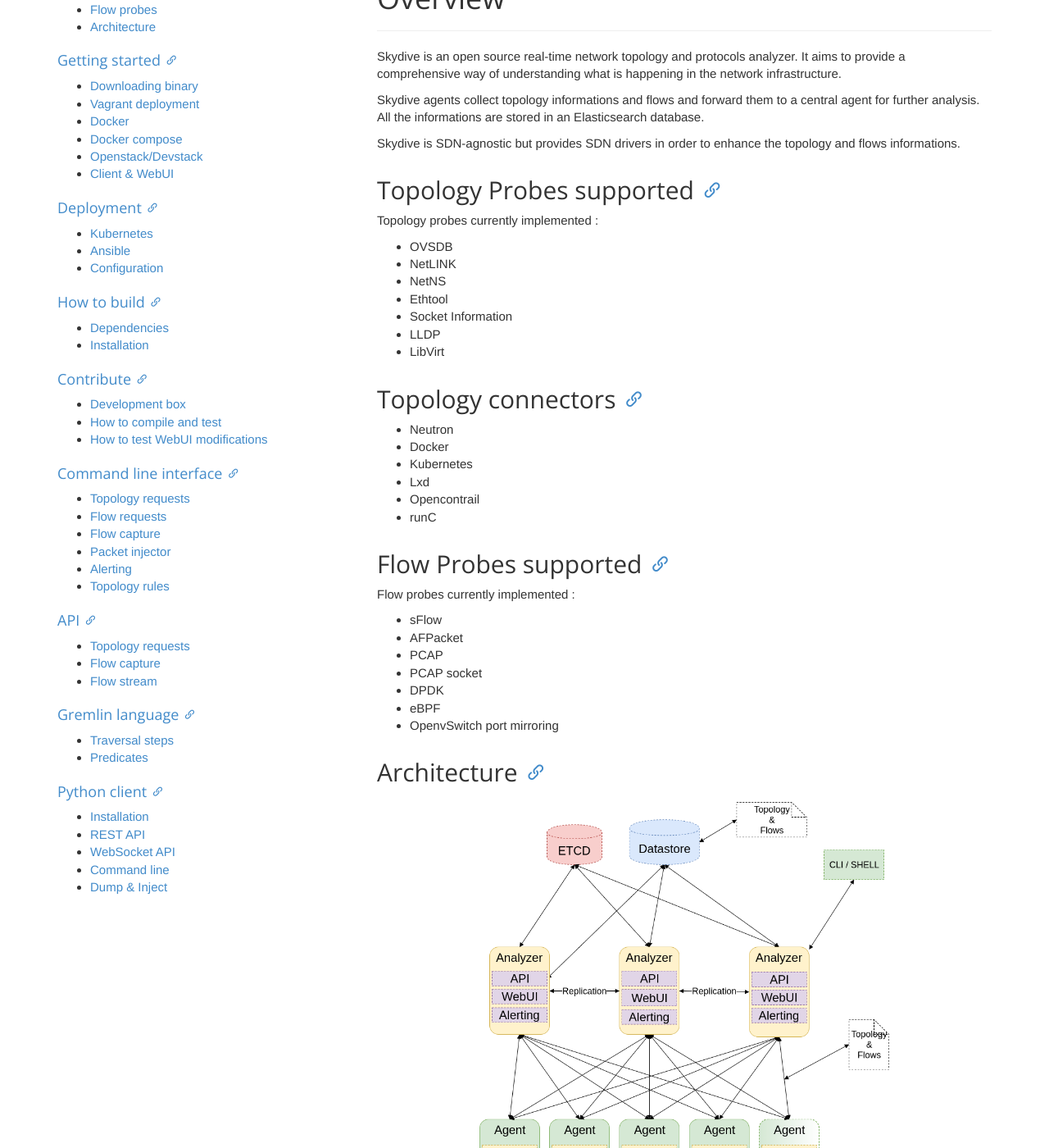
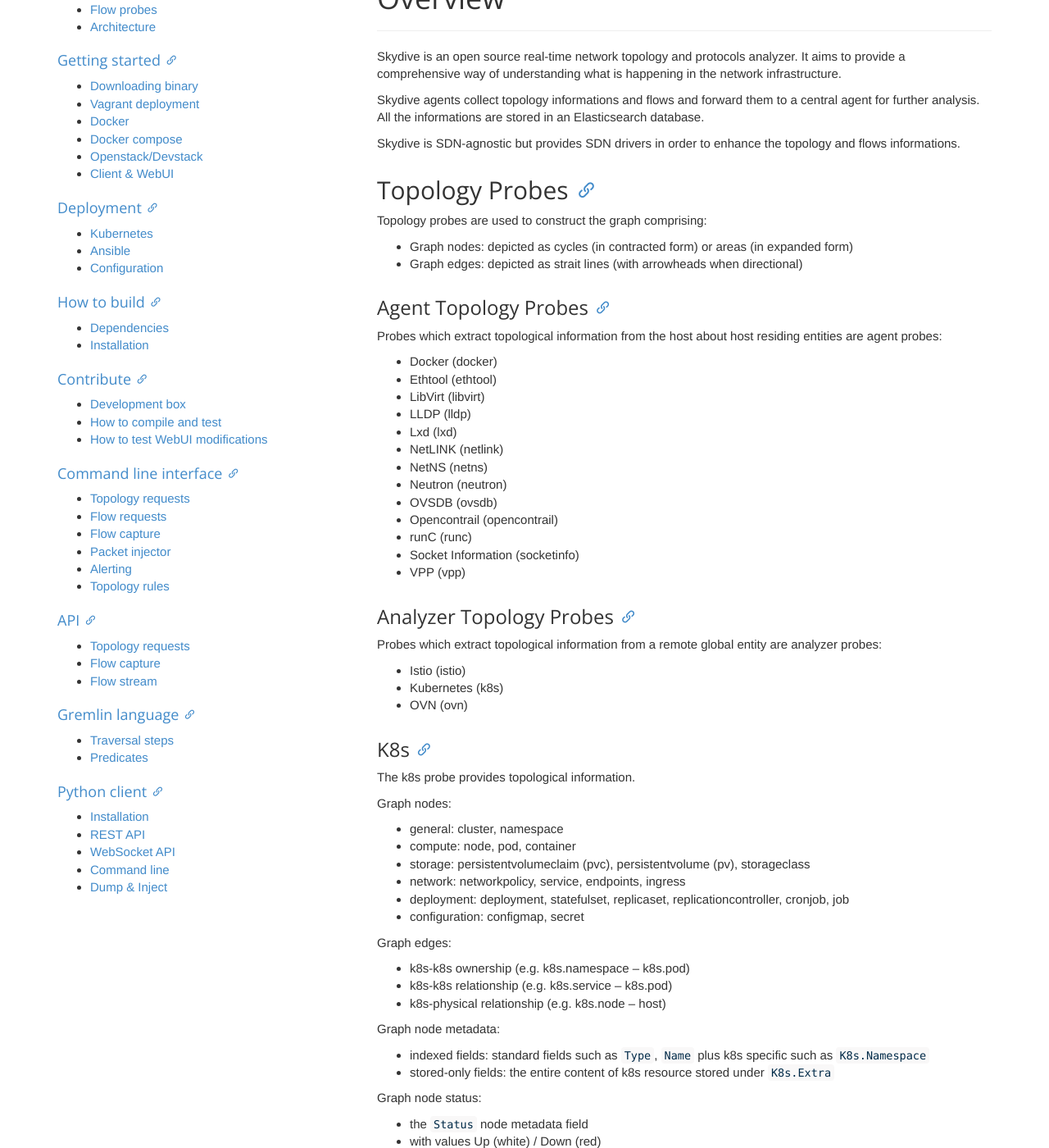
Before and after one commit to skydive-project/skydive.network, a Jekyll site: the page built from documentation/index.md, in a window 1280 px wide and 1400 px high, scrolled down 219 px. Shown: the whole window at 82% size. Built offline with Jekyll 4.4.1, drawn with Linux system fonts in a browser that asks for light colours; nearby versions of some CDN libraries; some of the changed text lies outside the part shown.

Commit message:
k8s topology probe

```diff
--- a/documentation/index.md
+++ b/documentation/index.md
@@ -15,26 +15,61 @@
 Skydive is SDN-agnostic but provides SDN drivers in order to enhance the
 topology and flows informations.
 
-## Topology Probes supported
+## Topology Probes
 
-Topology probes currently implemented :
+Topology probes are used to construct the graph comprising:
+* Graph nodes: depicted as cycles (in contracted form) or areas (in expanded form)
+* Graph edges: depicted as strait lines (with arrowheads when directional)
 
-* OVSDB
-* NetLINK
-* NetNS
-* Ethtool
-* Socket Information
-* LLDP
-* LibVirt
+### Agent Topology Probes
 
-## Topology connectors
+Probes which extract topological information from the host about host residing entities are agent probes:
+* Docker (docker)
+* Ethtool (ethtool)
+* LibVirt (libvirt)
+* LLDP (lldp)
+* Lxd (lxd)
+* NetLINK (netlink)
+* NetNS (netns)
+* Neutron (neutron)
+* OVSDB (ovsdb)
+* Opencontrail (opencontrail)
+* runC (runc)
+* Socket Information (socketinfo)
+* VPP (vpp)
 
-* Neutron
-* Docker
-* Kubernetes
-* Lxd
-* Opencontrail
-* runC
+### Analyzer Topology Probes
+
+Probes which extract topological information from a remote global entity are analyzer probes:
+* Istio (istio)
+* Kubernetes (k8s)
+* OVN (ovn)
+
+### K8s
+
+The k8s probe provides topological information.
+
+Graph nodes:
+* general: cluster, namespace
+* compute: node, pod, container
+* storage: persistentvolumeclaim (pvc), persistentvolume (pv), storageclass
+* network: networkpolicy, service, endpoints, ingress
+* deployment: deployment, statefulset, replicaset, replicationcontroller, cronjob, job
+* configuration: configmap, secret
+
+Graph edges:
+* k8s-k8s ownership (e.g. k8s.namespace -- k8s.pod)
+* k8s-k8s relationship (e.g. k8s.service -- k8s.pod)
+* k8s-physical relationship (e.g. k8s.node -- host)
+
+Graph node metadata:
+* indexed fields: standard fields such as `Type`, `Name` plus k8s specific such as `K8s.Namespace`
+* stored-only fields: the entire content of k8s resource stored under `K8s.Extra`
+
+Graph node status:
+* the `Status` node metadata field
+* with values Up (white) / Down (red)
+* currently implemented for resources: pod, persistentvolumeclaim (pvc) and persistentvolume (pv)
 
 ## Flow Probes supported
 
```
